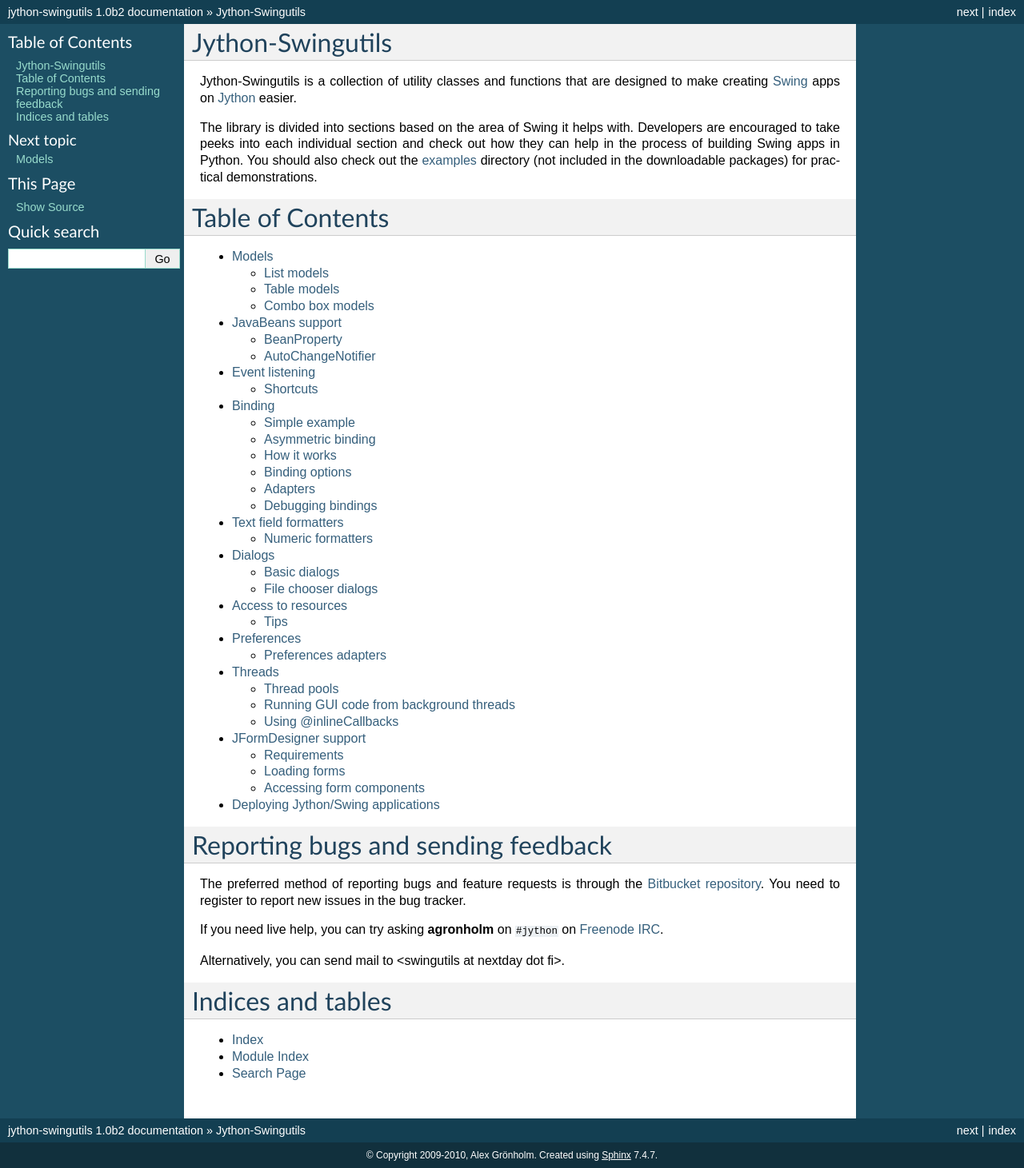
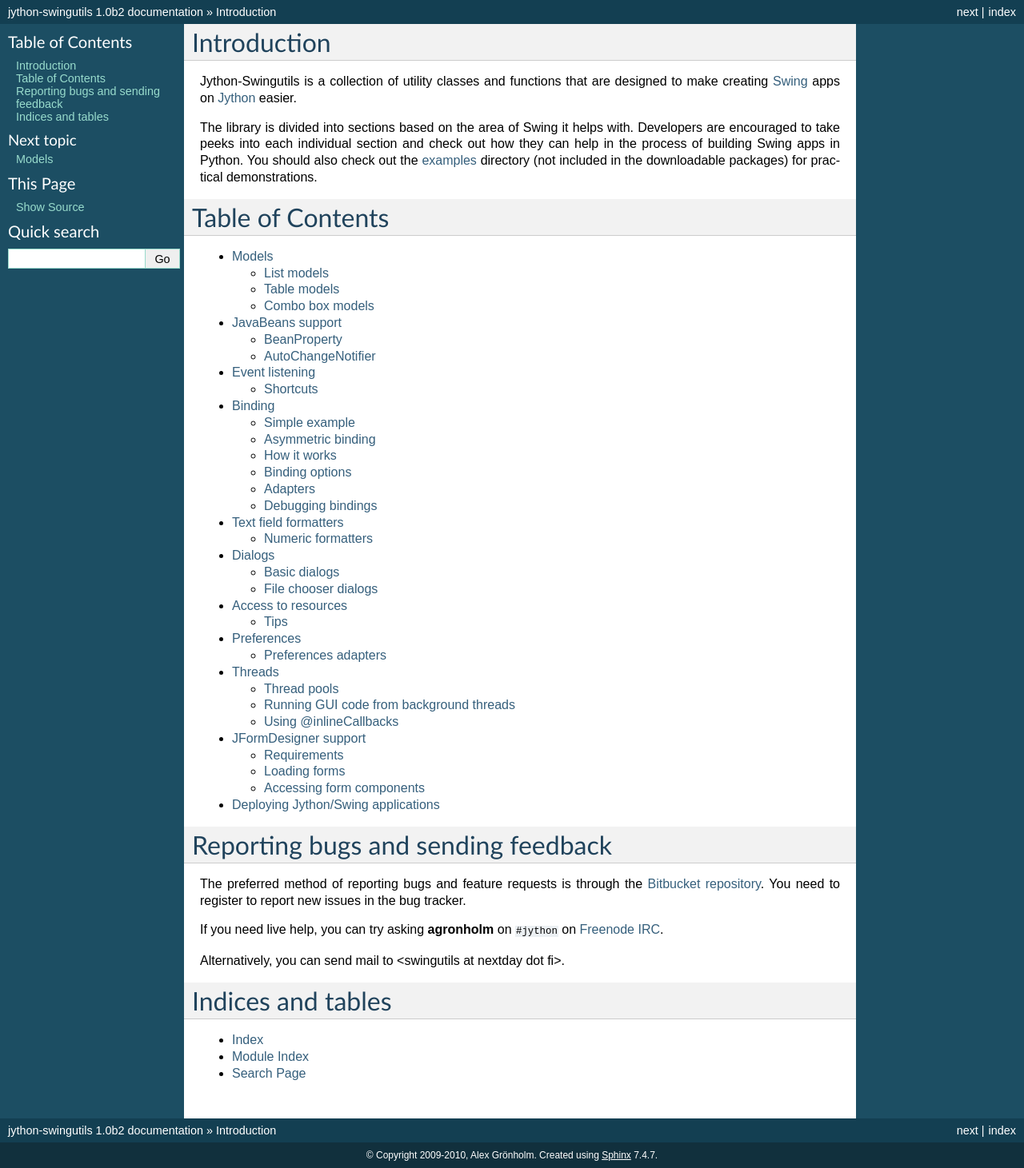
Before and after one commit to jython/swingutils, a Sphinx documentation site: the page built from docs/index.rst, in a window 1280 px wide. Shown: the whole page at 80% size. Built offline with Sphinx 7.4.7, drawn with Linux system fonts in a browser that asks for light colours.

Commit message:
Renamed the first topic

```diff
--- a/docs/index.rst
+++ b/docs/index.rst
@@ -1,5 +1,5 @@
-Jython-Swingutils
-=================
+Introduction
+============
 
 Jython-Swingutils is a collection of utility classes and functions that are
 designed to make creating `Swing <http://en.wikipedia.org/wiki/Swing_%28Java%29>`_
```
